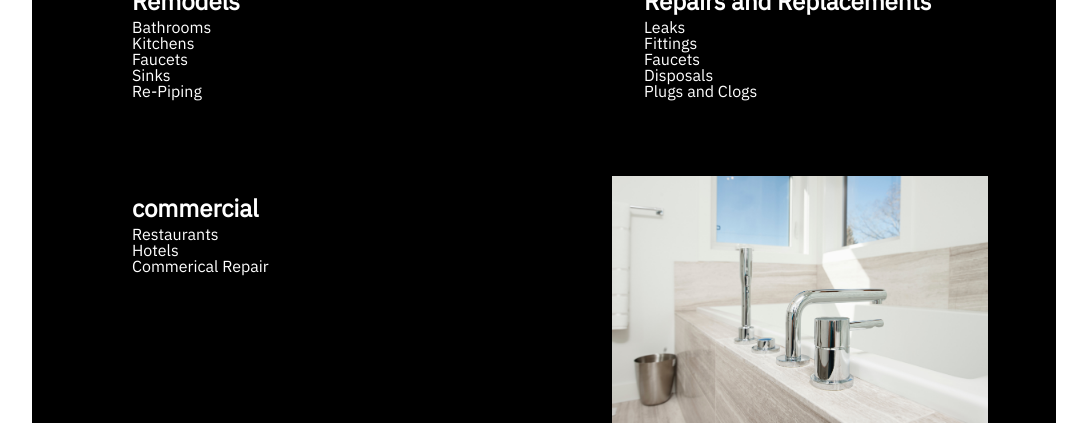
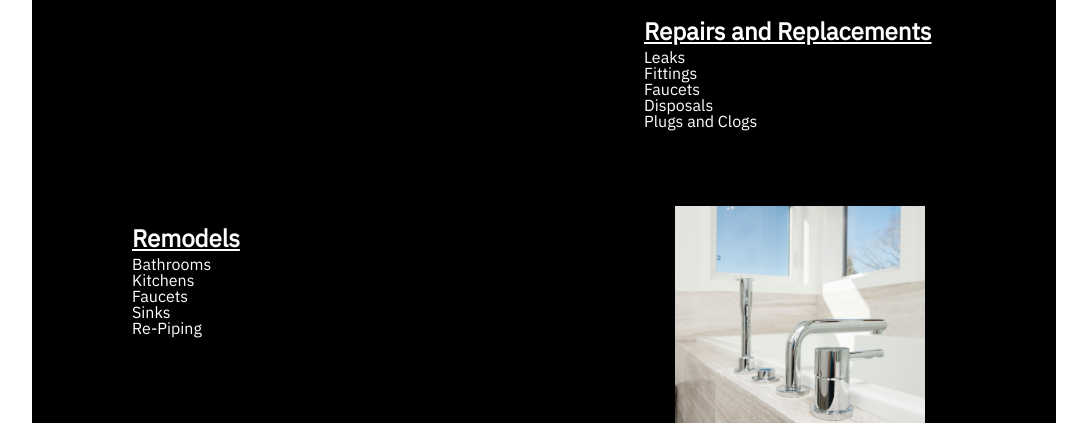
Before and after one commit to d00345747/web3400-final-project, a PHP site: page / in a window 1280 px wide. Shown: the part 1594-2017 px from the top of the page, without its empty margins (96-1183 px from the left). Run offline with PHP 8.4, Linux system fonts and the light colour scheme.

Commit message:
Made photos more uniform

```diff
--- a/css/style.css
+++ b/css/style.css
@@ -54,6 +54,7 @@ Bill pay will be ommited for now, I have no idea how we can really implement tha
     /* margin-top: 30px; */
     grid-column: 1;
     grid-row: 1;
+    margin-bottom: 30px;
 }
 
 #nav {
@@ -153,7 +154,7 @@ li.active a { color: rgb(19, 161, 10); }
 
 #phone button {
     grid-column: 2;
-    grid-row: 1 / span 3;
+    grid-row: 1 / span 2;
     width: 250px;
     height: 75px;
     justify-self: center;
@@ -192,6 +193,7 @@ li.active a { color: rgb(19, 161, 10); }
     font-size: 24px;
     margin-left: 100px;
     font-family: plexreg, sans-serif;
+    text-decoration: underline;
 }
 
 #body #picture1 {
@@ -216,6 +218,7 @@ li.active a { color: rgb(19, 161, 10); }
     margin-left: 100px;
     margin-top: 20px;
     font-family: plexreg, sans-serif;
+    text-decoration: underline;
 }
 
 #body #repairs {
@@ -235,33 +238,35 @@ li.active a { color: rgb(19, 161, 10); }
 
 #body #remodel {
     grid-column: 1;
-    grid-row: 4;
+    grid-row: 5;
     font-size: 24px;
     margin-left: 100px;
     margin-top: 20px;
     font-family: plexreg, sans-serif;
+    text-decoration: underline;
 }
 
 #body #remodels {
     grid-column: 1;
-    grid-row: 4;
+    grid-row: 5;
     font-family: plexreg, sans-serif;
     margin-top: 50px;
     margin-left: 100px;
 }
 
 #body #ComRepair {
-    grid-column: 1;
-    grid-row: 5;
+    grid-column: 2;
+    grid-row: 6;
     font-size: 24px;
     margin-left: 100px;
     margin-top: 20px;
     font-family: plexreg, sans-serif;
+    text-decoration: underline;
 }
 
 #body #commercial {
-    grid-column: 1;
-    grid-row: 5;
+    grid-column: 2;
+    grid-row: 6;
     font-family: plexreg, sans-serif;
     margin-top: 50px;
     margin-left: 100px;
--- a/index.html
+++ b/index.html
@@ -39,7 +39,7 @@
                     <li>Reverse-Osmosis Systems</li>
                     <li>Disposals</li>
                 </ul>
-                <img id="picture1" src="images/picture2_2x.png" alt="faucet">
+                <img id="picture1" src="images/sink3.png" alt="faucet">
                 <img id="wrenchpic" src="images/pipewrench.jpg" alt="Pipe wrenches">
                 <h4 id="reps">Repairs and Replacements</h4>
                 <ul id="repairs" class="services">
@@ -57,7 +57,7 @@
                     <li>Sinks</li>
                     <li>Re-Piping</li>
                 </ul>
-                <h4 id="ComRepair">commercial</h4>
+                <h4 id="ComRepair">Commercial</h4>
                 <ul id="commercial" class="services">
                     <li>Restaurants</li>
                     <li>Hotels</li>
```
Also changed, not shown: images/sink3.png (added), images/tubfaucet.jpg, 1 other file.
